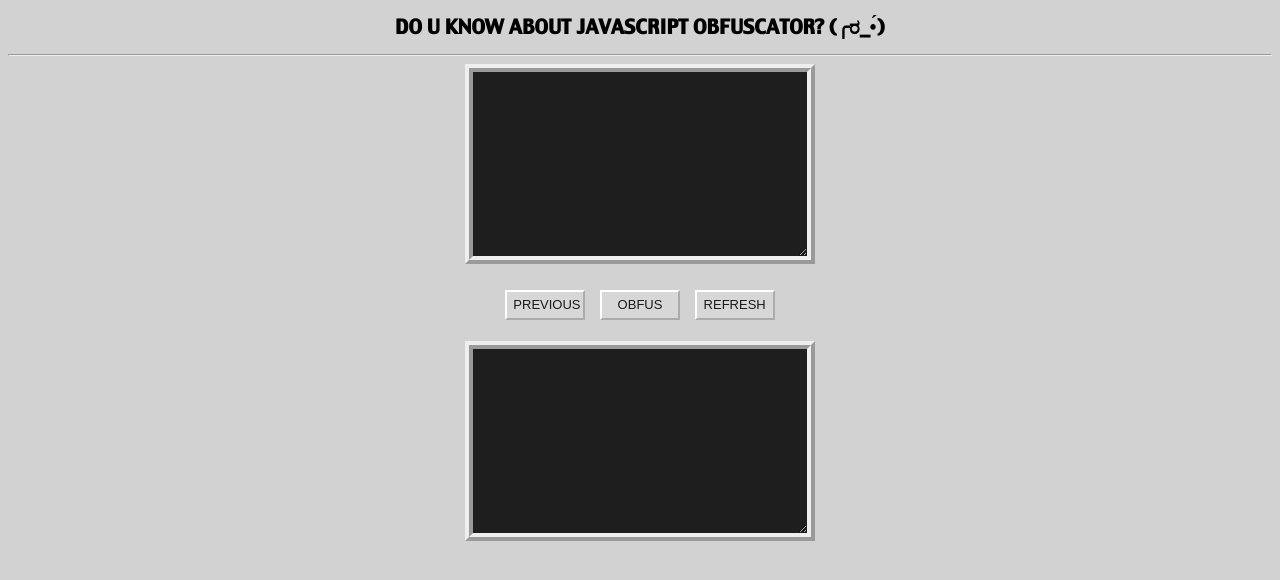
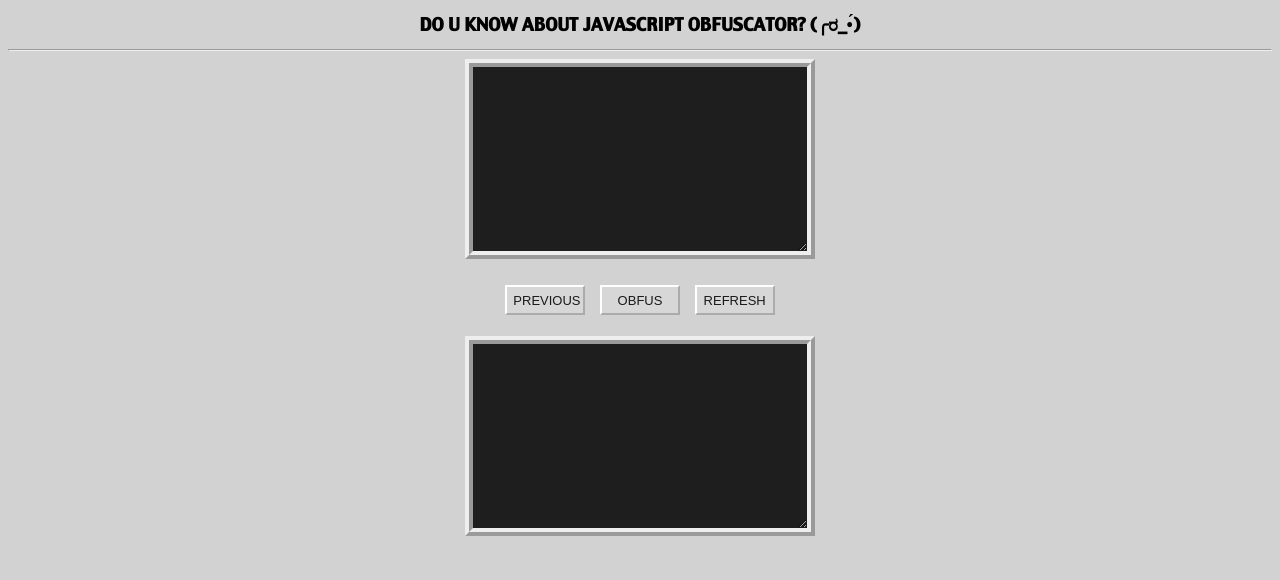
Before and after one commit to imoww10/blog, a Jekyll site: the page tools/js/index.html, which Jekyll copies as it is, in a window 1280 px wide. Shown: the top 580 px of the page. Built offline with Jekyll 4.4.1, drawn with Linux system fonts in a browser that asks for light colours.

Commit message:
Update index.html

```diff
--- a/tools/js/index.html
+++ b/tools/js/index.html
@@ -10,7 +10,7 @@
       body {
         background: #D2D2D2;
         font-weight: 100 !important;
-        font-family: "Charcoal", "Chicago", "Times New Roman", "Georgia", serif;
+        font-family: "Charcoal", serif;
       }
 
       textarea {
@@ -39,7 +39,7 @@
       }
 
       h1 {
-        font-size: 20px;
+        font-size: 18px;
         user-select: none;
         text-transform: uppercase;
       }
```
